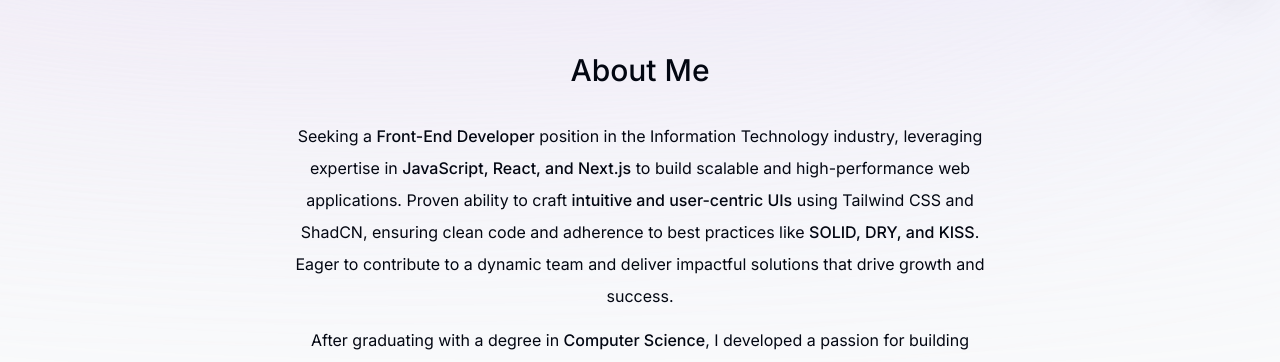
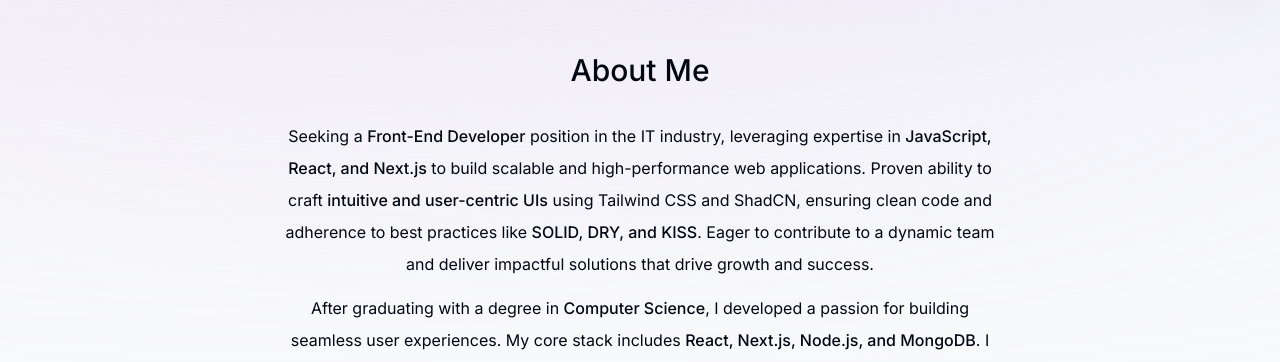
Before and after one commit to amol1629/amol-portfolio-website, a Next.js app: page / in a window 1280 px wide. Shown: the part 800-1162 px from the top of the page. Built offline with nearby package versions, Linux system fonts and the light colour scheme; no server answers.

Commit message:
experience component is updated now

```diff
--- a/components/about.tsx
+++ b/components/about.tsx
@@ -21,7 +21,7 @@
 			<p className="mb-3">
 				Seeking a{" "}
 				<span className="font-medium">Front-End Developer</span>{" "}
-				position in the Information Technology industry, leveraging
+				position in the IT industry, leveraging
 				expertise in{" "}
 				<span className="font-medium">
 					JavaScript, React, and Next.js
```
Also changed, not shown: components/experience.tsx (line endings or trailing spaces).
